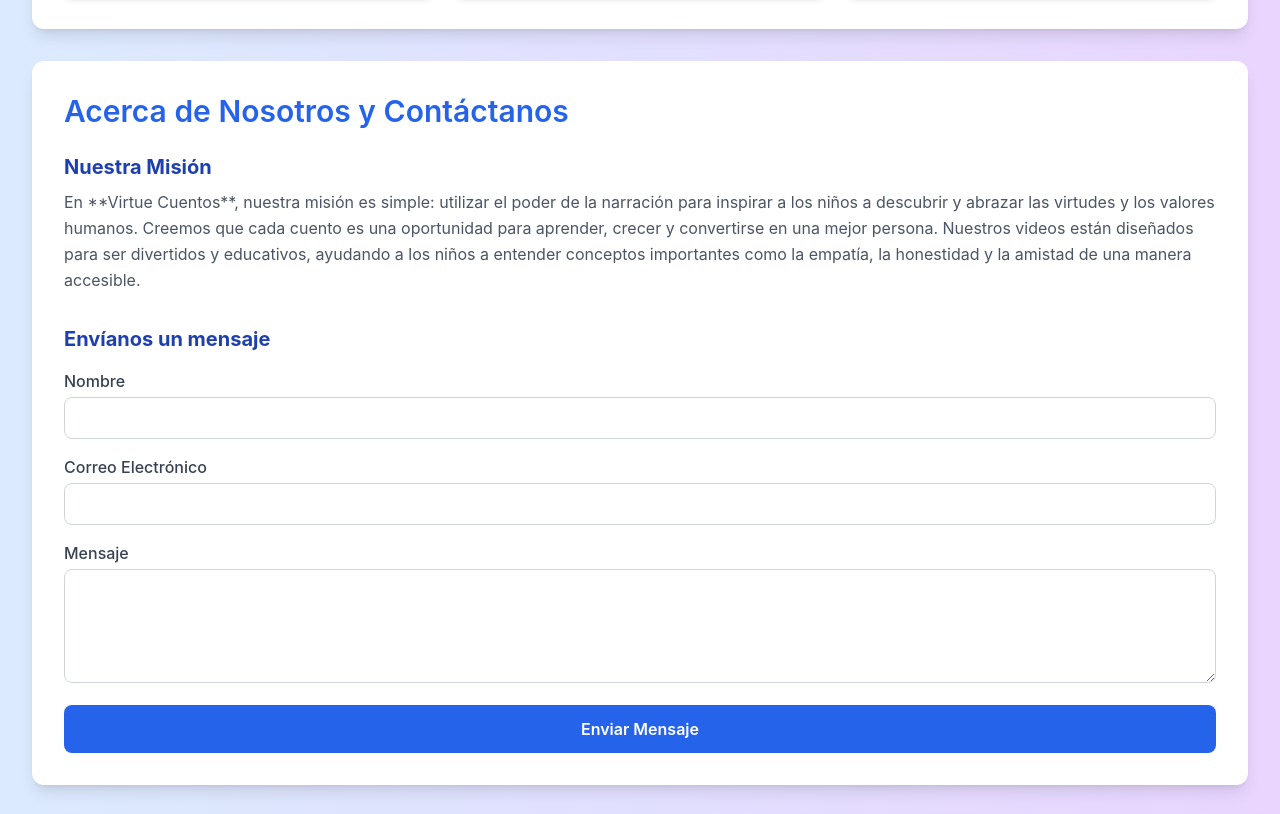
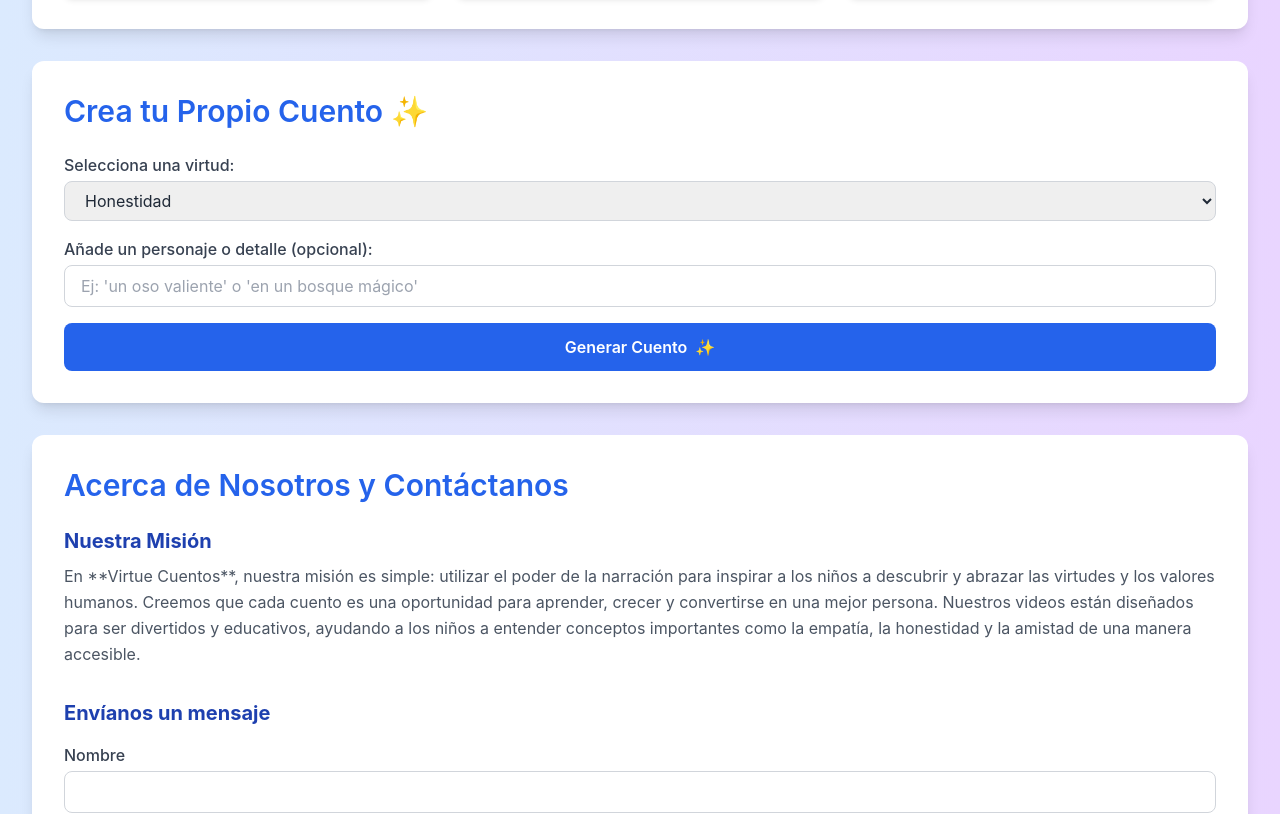
Before and after one commit to jsierrat982/virtue-cuentos, a plain HTML site: page index.html in a window 1280 px wide. Shown: the part 1007-1821 px from the top of the page. Drawn offline with nearby package versions, Linux system fonts and the light colour scheme.

Commit message:
Update index.html

```diff
--- a/index.html
+++ b/index.html
@@ -187,6 +187,46 @@
             </div>
         </main>
 
+        <!-- Sección para crear cuentos con Gemini -->
+        <section class="bg-white rounded-xl shadow-lg p-6 md:p-8 mt-8">
+            <h2 class="text-2xl md:text-3xl font-semibold text-blue-600 mb-6">Crea tu Propio Cuento ✨</h2>
+
+            <!-- Formulario de generación de cuentos -->
+            <div class="space-y-4">
+                <div>
+                    <label for="virtue-select" class="block text-gray-700 font-medium mb-1">Selecciona una virtud:</label>
+                    <select id="virtue-select" class="w-full px-4 py-2 border border-gray-300 rounded-lg focus:outline-none focus:ring-2 focus:ring-blue-500 transition-shadow duration-200">
+                        <option value="honestidad">Honestidad</option>
+                        <option value="generosidad">Generosidad</option>
+                        <option value="respeto">Respeto</option>
+                        <option value="empatia">Empatía</option>
+                        <option value="responsabilidad">Responsabilidad</option>
+                        <option value="amistad">Amistad</option>
+                    </select>
+                </div>
+                <div>
+                    <label for="character-input" class="block text-gray-700 font-medium mb-1">Añade un personaje o detalle (opcional):</label>
+                    <input type="text" id="character-input" placeholder="Ej: 'un oso valiente' o 'en un bosque mágico'" class="w-full px-4 py-2 border border-gray-300 rounded-lg focus:outline-none focus:ring-2 focus:ring-blue-500 transition-shadow duration-200">
+                </div>
+                <button onclick="generateStory()"
+                    class="w-full px-6 py-3 bg-blue-600 text-white rounded-lg font-semibold hover:bg-blue-700 transition-colors duration-200 flex items-center justify-center space-x-2">
+                    <span>Generar Cuento</span>
+                    <span role="img" aria-label="sparkles">✨</span>
+                </button>
+            </div>
+
+            <!-- Contenedor para mostrar el cuento generado -->
+            <div id="story-output" class="mt-8 p-6 bg-gray-50 rounded-lg shadow-inner hidden">
+                <div id="loading-indicator" class="hidden text-center text-gray-500">
+                    <p>Generando tu cuento, por favor espera...</p>
+                </div>
+                <div id="story-content" class="whitespace-pre-wrap text-gray-700 leading-relaxed"></div>
+            </div>
+
+            <!-- Contenedor para mostrar mensajes de error -->
+            <div id="error-message" class="hidden mt-4 text-red-600 text-center"></div>
+        </section>
+
         <!-- Sección de Acerca de Nosotros y Contáctanos -->
         <section class="bg-white rounded-xl shadow-lg p-6 md:p-8 mt-8">
             <h2 class="text-2xl md:text-3xl font-semibold text-blue-600 mb-6">Acerca de Nosotros y Contáctanos</h2>
@@ -256,26 +296,87 @@
     </div>
 
     <script>
-        // Función para filtrar los videos según la categoría
+        // Function to filter videos by category
         function filterVideos(category) {
             const videoCards = document.querySelectorAll('.video-card');
-
-            // Recorre todas las tarjetas de video
             videoCards.forEach(card => {
-                // Si la categoría es 'all', muestra todas las tarjetas
                 if (category === 'all') {
                     card.classList.remove('hidden-category');
                 } else {
-                    // Si la tarjeta contiene la clase de la categoría, la muestra
                     if (card.classList.contains(`categoria-${category}`)) {
                         card.classList.remove('hidden-category');
                     } else {
-                        // De lo contrario, la oculta
                         card.classList.add('hidden-category');
                     }
                 }
             });
         }
+
+        // Asynchronous function to generate a story using the Gemini API
+        async function generateStory() {
+            const virtueSelect = document.getElementById('virtue-select');
+            const characterInput = document.getElementById('character-input');
+            const storyOutput = document.getElementById('story-output');
+            const loadingIndicator = document.getElementById('loading-indicator');
+            const storyContent = document.getElementById('story-content');
+            const errorMessage = document.getElementById('error-message');
+
+            // Get the user's selected virtue and character input
+            const selectedVirtue = virtueSelect.value;
+            const characterDetail = characterInput.value.trim();
+
+            // Hide previous content and show the loading indicator
+            storyOutput.classList.remove('hidden');
+            storyContent.innerText = '';
+            errorMessage.classList.add('hidden');
+            loadingIndicator.classList.remove('hidden');
+
+            // Create the prompt for the Gemini API
+            let prompt = `Escribe un cuento infantil corto (2-3 párrafos) que ejemplifique la virtud de la ${selectedVirtue}.`;
+            if (characterDetail) {
+                prompt += ` El cuento debe incluir el siguiente detalle: ${characterDetail}.`;
+            }
+
+            try {
+                // API call to the Gemini LLM
+                let chatHistory = [];
+                chatHistory.push({ role: "user", parts: [{ text: prompt }] });
+                const payload = { contents: chatHistory };
+                const apiKey = "";
+                const apiUrl = `https://generativelanguage.googleapis.com/v1beta/models/gemini-2.5-flash-preview-05-20:generateContent?key=${apiKey}`;
+
+                const response = await fetch(apiUrl, {
+                    method: 'POST',
+                    headers: { 'Content-Type': 'application/json' },
+                    body: JSON.stringify(payload)
+                });
+
+                if (!response.ok) {
+                    throw new Error(`API response error: ${response.statusText}`);
+                }
+
+                const result = await response.json();
+
+                // Check for valid response structure
+                if (result.candidates && result.candidates.length > 0 &&
+                    result.candidates[0].content && result.candidates[0].content.parts &&
+                    result.candidates[0].content.parts.length > 0) {
+                    const storyText = result.candidates[0].content.parts[0].text;
+                    storyContent.innerText = storyText;
+                } else {
+                    throw new Error('Invalid API response structure.');
+                }
+
+            } catch (error) {
+                console.error("Error generating story:", error);
+                errorMessage.innerText = 'No se pudo generar el cuento. Por favor, inténtalo de nuevo.';
+                errorMessage.classList.remove('hidden');
+                storyContent.innerText = '';
+            } finally {
+                // Hide the loading indicator
+                loadingIndicator.classList.add('hidden');
+            }
+        }
     </script>
 
 </body>
```
